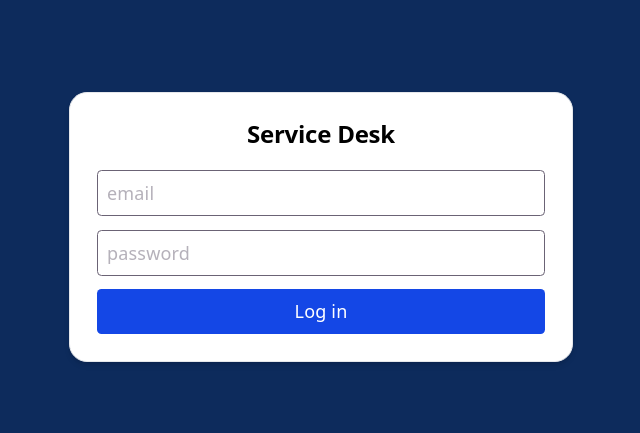
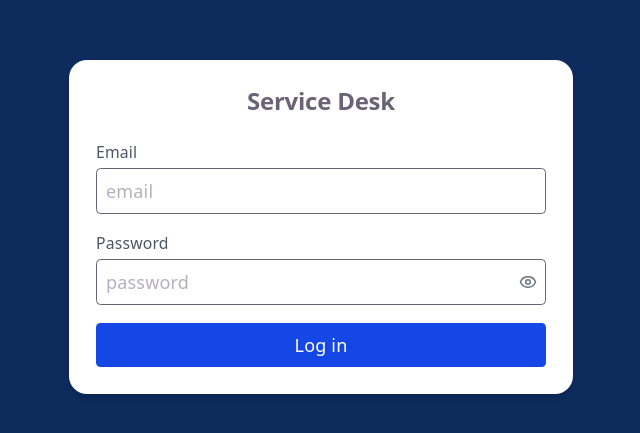
Before and after one commit to vasiliyserebrovskiy/ServiceDesk-front, a React (Vite) app: page /login in a window 1280 px wide. Shown: the part 173-606 px from the top of the page, without its empty margins (319-959 px from the left). Built offline with nearby package versions, Linux system fonts and the light colour scheme; no server answers.

Commit message:
login form refactored

```diff
--- a/package.json
+++ b/package.json
@@ -14,6 +14,7 @@
     "axios": "^1.15.2",
     "clsx": "^2.1.1",
     "formik": "^2.4.9",
+    "lucide-react": "^1.14.0",
     "react": "^19.2.5",
     "react-dom": "^19.2.5",
     "react-redux": "^9.2.0",
--- /dev/null
+++ b/src/components/form/EmailField.tsx
@@ -0,0 +1,20 @@
+type Props = {
+  value: string;
+  onChange: (value: string) => void;
+};
+
+export default function EmailField({ value, onChange }: Props) {
+  return (
+    <div className="flex flex-col gap-1">
+      <label className="text-sm text-gray-600">Email</label>
+
+      <input
+        className="border p-2 rounded"
+        type="email"
+        placeholder="email"
+        value={value}
+        onChange={(e) => onChange(e.target.value)}
+      />
+    </div>
+  );
+}
--- /dev/null
+++ b/src/components/form/PasswordField.tsx
@@ -0,0 +1,35 @@
+import { useState } from "react";
+import { Eye, EyeOff } from "lucide-react";
+
+type Props = {
+  value: string;
+  onChange: (value: string) => void;
+};
+
+export default function PasswordField({ value, onChange }: Props) {
+  const [show, setShow] = useState(false);
+
+  return (
+    <div className="flex flex-col gap-1">
+      <label className="text-sm text-gray-600">Password</label>
+
+      <div className="relative">
+        <input
+          className="border p-2 rounded w-full pr-10"
+          type={show ? "text" : "password"}
+          placeholder="password"
+          value={value}
+          onChange={(e) => onChange(e.target.value)}
+        />
+
+        <button
+          type="button"
+          onClick={() => setShow((prev) => !prev)}
+          className="absolute right-2 top-1/2 -translate-y-1/2 text-gray-500"
+        >
+          {show ? <EyeOff size={18} /> : <Eye size={18} />}
+        </button>
+      </div>
+    </div>
+  );
+}
--- a/src/pages/LoginPage/LoginPage.tsx
+++ b/src/pages/LoginPage/LoginPage.tsx
@@ -1,10 +1,12 @@
 import { useState } from "react";
 import { useDispatch } from "react-redux";
 import { setAuth } from "../../features/auth/authSlice";
-import { loginRequest } from "../../features/auth/authApi";
+import { loginRequest, meRequest } from "../../features/auth/authApi";
 import { useNavigate } from "react-router-dom";
-import { meRequest } from "../../features/auth/authApi";
 import axios from "axios";
+
+import EmailField from "../../components/form/EmailField";
+import PasswordField from "../../components/form/PasswordField";
 
 type ErrorResponse = {
   message: string;
@@ -26,16 +28,16 @@ export default function LoginPage() {
         setError("Email and password are required");
         return;
       }
+
       await loginRequest(email, password);
 
       const user = await meRequest();
       dispatch(setAuth(user));
+
       navigate("/");
     } catch (e: unknown) {
       if (axios.isAxiosError<ErrorResponse>(e)) {
-        const message = e.response?.data?.message || "Login failed";
-
-        setError(message);
+        setError(e.response?.data?.message || "Login failed");
       } else {
         setError("Unexpected error");
       }
@@ -44,29 +46,16 @@ export default function LoginPage() {
 
   return (
     <div className="flex flex-col items-center justify-center min-h-screen bg-[#0d2b5c]">
-      <div className="bg-white flex flex-col gap-3 p-6 rounded-2xl border border-gray-200 shadow-md w-full max-w-md">
-        <h2 className="text-black text-xl font-semibold text-center">
-          Service Desk
-        </h2>
+      <div className="bg-white flex flex-col gap-4 p-6 rounded-2xl shadow-md w-full max-w-md">
+        <h2 className="text-xl font-semibold text-center">Service Desk</h2>
 
         {error && (
           <div className="text-red-500 text-sm text-center">{error}</div>
         )}
 
-        <input
-          className="border p-2 rounded"
-          placeholder="email"
-          value={email}
-          onChange={(e) => setEmail(e.target.value)}
-        />
+        <EmailField value={email} onChange={setEmail} />
 
-        <input
-          className="border p-2 rounded"
-          placeholder="password"
-          type="password"
-          value={password}
-          onChange={(e) => setPassword(e.target.value)}
-        />
+        <PasswordField value={password} onChange={setPassword} />
 
         <button
           className="bg-blue-700 text-white p-2 rounded hover:bg-blue-900 transition"
@@ -78,3 +67,84 @@ export default function LoginPage() {
     </div>
   );
 }
+
+// import { useState } from "react";
+// import { useDispatch } from "react-redux";
+// import { setAuth } from "../../features/auth/authSlice";
+// import { loginRequest } from "../../features/auth/authApi";
+// import { useNavigate } from "react-router-dom";
+// import { meRequest } from "../../features/auth/authApi";
+// import axios from "axios";
+
+// type ErrorResponse = {
+//   message: string;
+// };
+
+// export default function LoginPage() {
+//   const dispatch = useDispatch();
+//   const navigate = useNavigate();
+
+//   const [email, setEmail] = useState("");
+//   const [password, setPassword] = useState("");
+//   const [error, setError] = useState<string | null>(null);
+
+//   const handleLogin = async () => {
+//     try {
+//       setError(null);
+
+//       if (!email || !password) {
+//         setError("Email and password are required");
+//         return;
+//       }
+//       await loginRequest(email, password);
+
+//       const user = await meRequest();
+//       dispatch(setAuth(user));
+//       navigate("/");
+//     } catch (e: unknown) {
+//       if (axios.isAxiosError<ErrorResponse>(e)) {
+//         const message = e.response?.data?.message || "Login failed";
+
+//         setError(message);
+//       } else {
+//         setError("Unexpected error");
+//       }
+//     }
+//   };
+
+//   return (
+//     <div className="flex flex-col items-center justify-center min-h-screen bg-[#0d2b5c]">
+//       <div className="bg-white flex flex-col gap-3 p-6 rounded-2xl border border-gray-200 shadow-md w-full max-w-md">
+//         <h2 className="text-black text-xl font-semibold text-center">
+//           Service Desk
+//         </h2>
+
+//         {error && (
+//           <div className="text-red-500 text-sm text-center">{error}</div>
+//         )}
+
+//         <input
+//           className="border p-2 rounded"
+//           placeholder="email"
+//           value={email}
+//           onChange={(e) => setEmail(e.target.value)}
+//         />
+
+//         <input
+//           className="border p-2 rounded"
+//           placeholder="password"
+//           type="password"
+//           value={password}
+//           onChange={(e) => setPassword(e.target.value)}
+//         />
+
+//         <button
+//           className="bg-blue-700 text-white p-2 rounded hover:bg-blue-900 transition"
+//           onClick={handleLogin}
+//         >
+//           Log in
+//         </button>
+//       </div>
+//     </div>
+//   );
+// }
```
Also changed, not shown: 1 other file (tests, documents, lock files or other folders).
